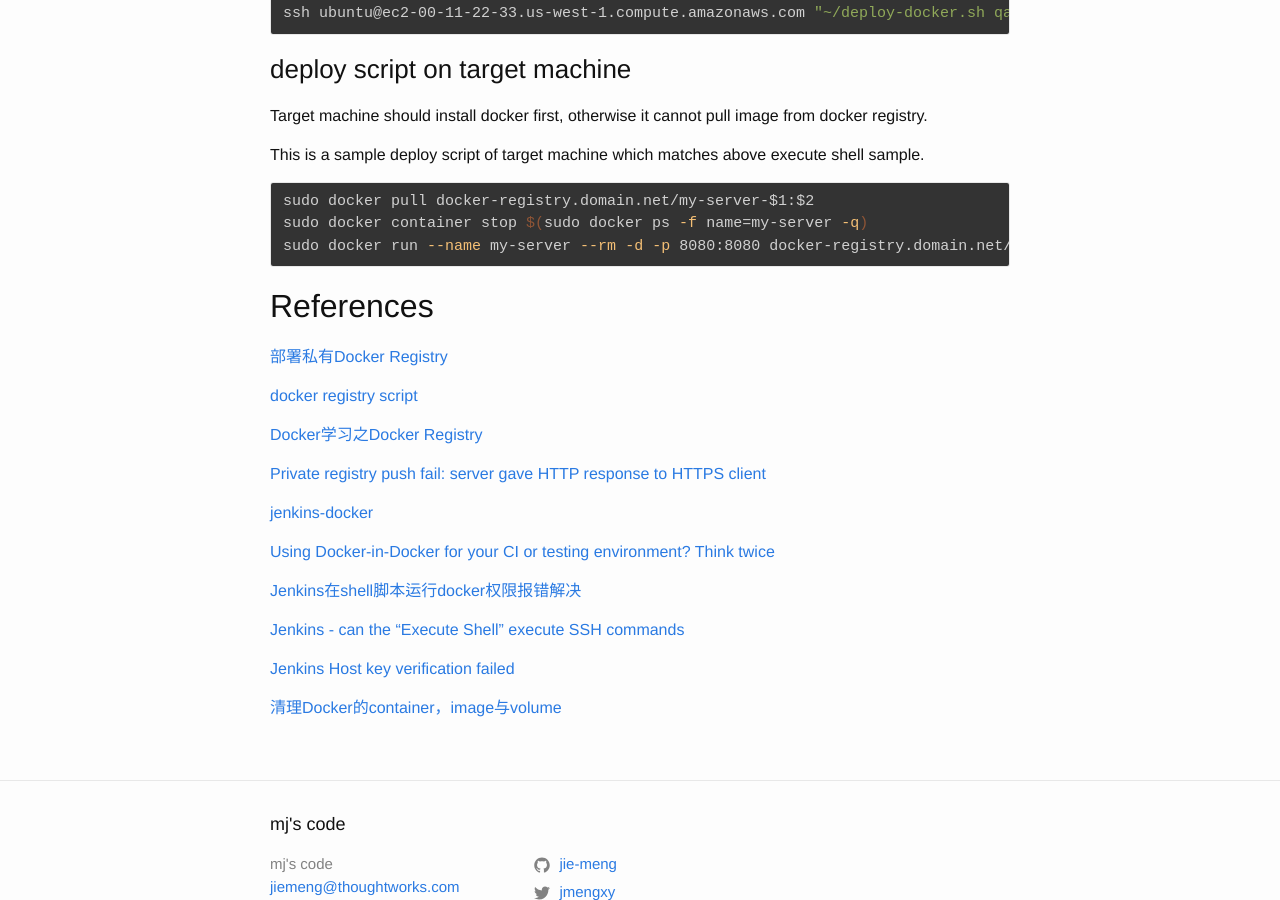
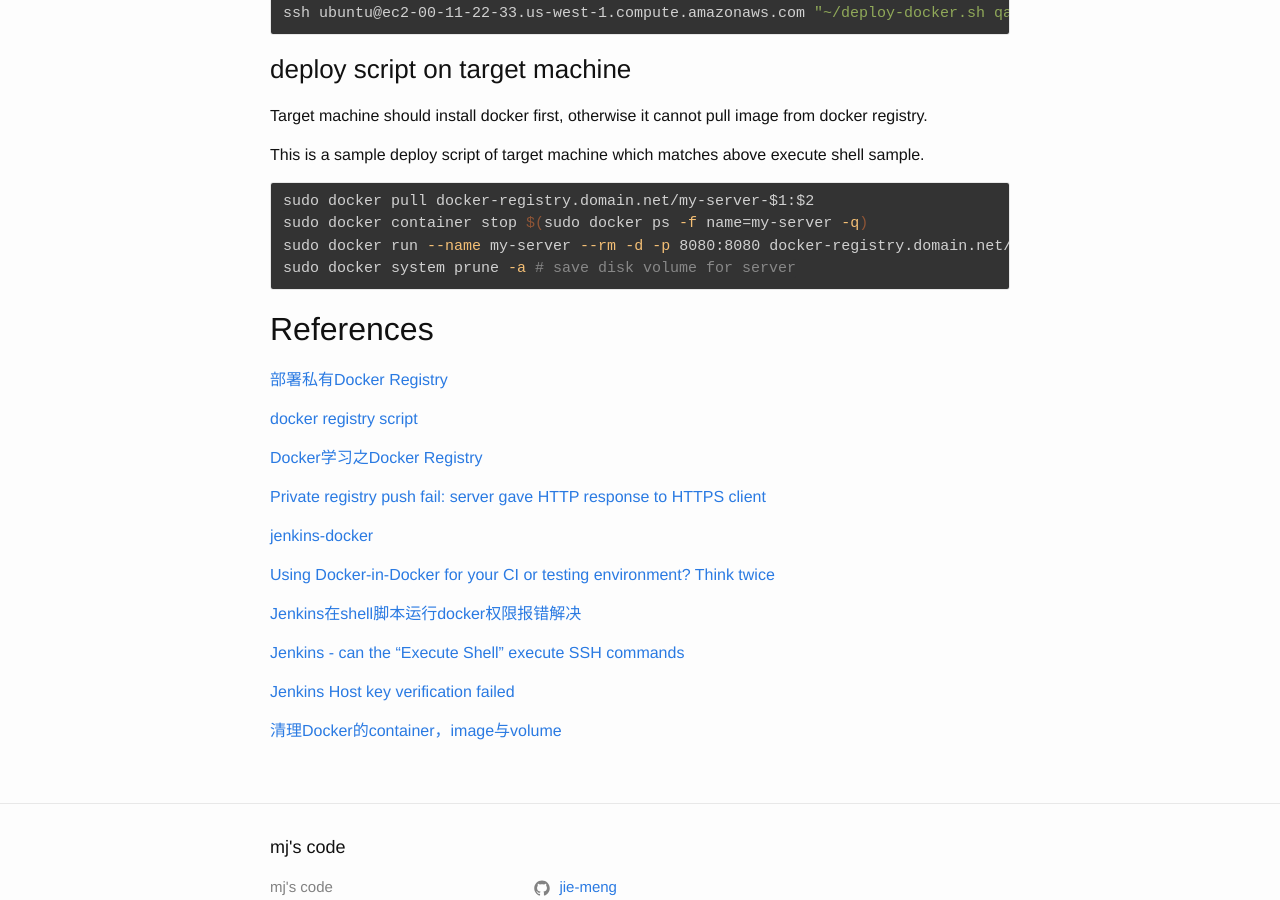
Before and after one commit to jie-meng/jie-meng.github.io, a Jekyll site: the page built from _posts/2019-03-18-setup-docker-registry-with-jenkins.md, in a window 1280 px wide and 900 px high, scrolled down 1899 px. Built offline with Jekyll 4.4.1, drawn with Linux system fonts in a browser that asks for light colours; comment, search, counter and statistics services are not loaded.

Commit message:
Update shell

```diff
--- a/_posts/2019-03-18-setup-docker-registry-with-jenkins.md
+++ b/_posts/2019-03-18-setup-docker-registry-with-jenkins.md
@@ -94,6 +94,7 @@ This is a sample deploy script of target machine which matches above execute she
 sudo docker pull docker-registry.domain.net/my-server-$1:$2
 sudo docker container stop $(sudo docker ps -f name=my-server -q)
 sudo docker run --name my-server --rm -d -p 8080:8080 docker-registry.domain.net/my-server-$1:$2 $1
+sudo docker system prune -a # save disk volume for server
 
 {% endhighlight %}
 
```
